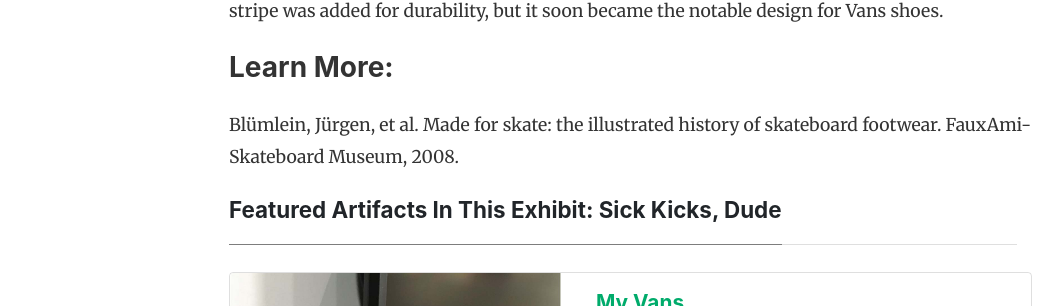
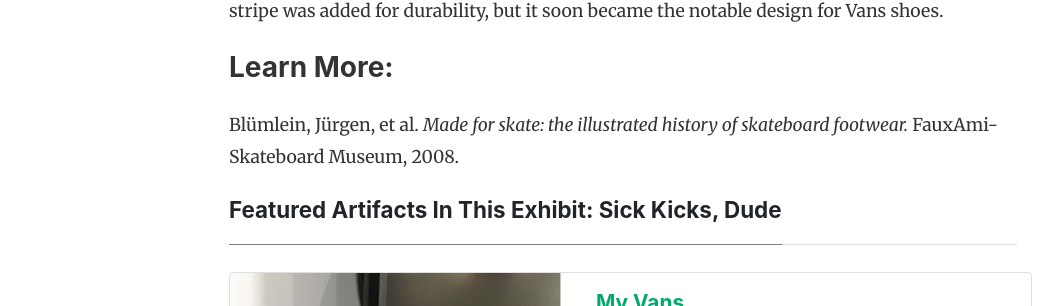
Before and after one commit to IUBHistoryHarvest/IUBHistoryHarvest.github.io, a Jekyll site: the page built from _stories/Heather.md, in a window 1280 px wide and 900 px high. Shown: the part 407-713 px from the top of the window, without its empty margins (56-1119 px from the left). Built offline with Jekyll 4.4.1, drawn with Linux system fonts in a browser that asks for light colours; nearby versions of some CDN libraries; comment, search, counter and statistics services are not loaded.

```diff
--- a/_stories/Heather.md
+++ b/_stories/Heather.md
@@ -14,4 +14,4 @@ Vans are a shoe that debuted in the 60's, and were quickly adopted by the skatin
 
 ### Learn More:
 
-Blümlein, Jürgen, et al. Made for skate: the illustrated history of skateboard footwear. FauxAmi-Skateboard Museum, 2008.
+Blümlein, Jürgen, et al. *Made for skate: the illustrated history of skateboard footwear.* FauxAmi-Skateboard Museum, 2008.
```
